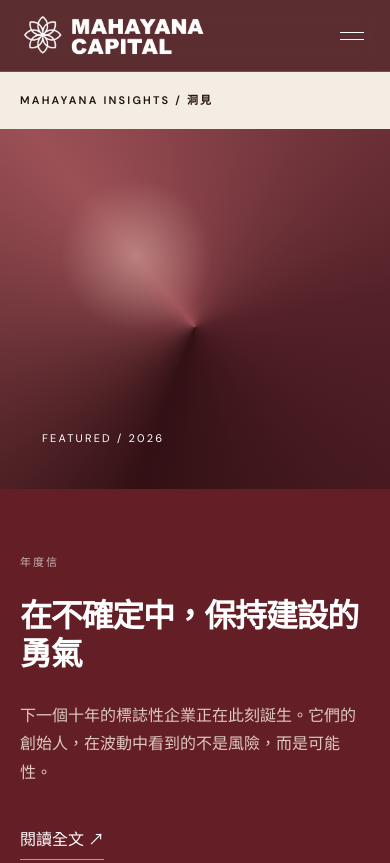
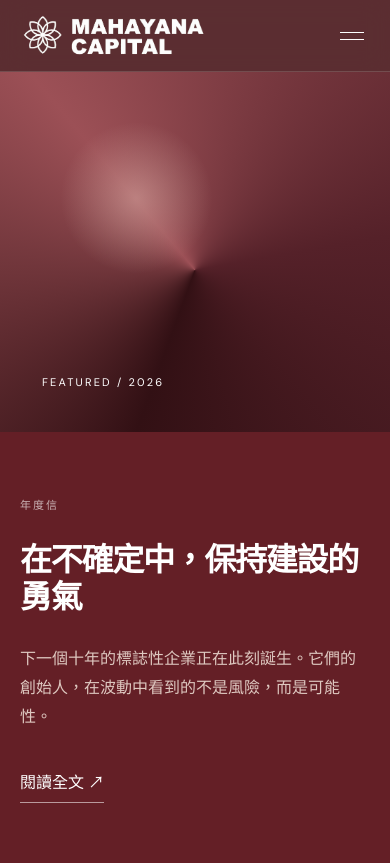
Before and after one commit to MahayanaCapital/MCP.WWW, a website: page insights-zh-tw.html in a window 390 px wide. Shown: the top 863 px of the page. Drawn offline with nearby package versions, Linux system fonts and the light colour scheme.

Commit message:
Remove insights section labels

```diff
--- a/assets/css/mahayanacap.css
+++ b/assets/css/mahayanacap.css
@@ -269,7 +269,6 @@ footer .nav-link { color: #fff !important; }
 .insights-hero { min-height: 620px; padding: 105px 4vw 80px; background: var(--cream); display: flex; flex-direction: column; justify-content: space-between; }
 .insights-hero h1 { font: 600 clamp(58px, 8.5vw, 126px)/1.02 var(--serif); letter-spacing: -.06em; margin: 45px 0; }
 .insights-hero p { width: auto; margin: 0 0 0 auto; font: 400 18px/1.8 var(--serif); white-space: nowrap; }
-.insights-hero-minimal { min-height: auto; padding: 24px 4vw; }
 .featured-insight { display: grid; grid-template-columns: 1.15fr .85fr; padding: 0; background: var(--wine); color: #fff; }
 .featured-art { min-height: 580px; display: flex; align-items: flex-end; padding: 42px; background: radial-gradient(circle at 35% 35%,rgba(255,230,215,.32),transparent 22%),conic-gradient(from 200deg at 50% 55%,#321014,#9c5056,#552129,#321014); }
 .featured-art span { font-size: 11px; letter-spacing: .2em; }
@@ -369,7 +368,6 @@ html[lang="zh-TW"] .featured-copy h2 { font-size: clamp(32px, 3vw, 44px); white-
   .team-browser { padding: 35px 20px 90px; }
   .insights-directory { padding-top: 72px; }
   .insights-hero { min-height: 540px; padding: 80px 20px 60px; }
-  .insights-hero-minimal { min-height: auto; padding: 20px; }
   .insights-hero p { margin: 0; white-space: normal; }
   .featured-insight { grid-template-columns: 1fr; }
   .featured-art { min-height: 360px; }
--- a/insights-zh-tw.html
+++ b/insights-zh-tw.html
@@ -13,9 +13,6 @@
 <body class="insights-page">
   <header class="site-header navbar navbar-expand-lg" data-bss-component="navbar"><a class="brand logo-link" href="zh-tw.html#top" aria-label="MahayanaCap 首頁"><img class="site-logo" src="assets/img/MAHAYANA_CAPITAL_logo_web_white_v2.png" alt="Mahayana Capital"></a><nav class="nav-links navbar-nav ms-auto align-items-lg-center" aria-label="主導航"><a class="nav-link" href="zh-tw.html#belief">投資理念</a><a class="nav-link" href="zh-tw.html#companies">被投企業</a><a class="nav-link" href="insights-zh-tw.html">洞見</a><a class="nav-link" href="markets-zh-tw.html">市場</a><a class="nav-link" href="team-zh-tw.html">團隊</a><a class="nav-cta" href="mailto:hello@mahayanacap.com">與我們同行 ↗</a><a class="nav-link lang-switch" href="insights-en.html" aria-label="English version">EN</a></nav><button class="menu-button" aria-expanded="false" aria-label="打開菜單"><span></span><span></span></button></header>
   <main class="insights-directory">
-    <section class="insights-hero insights-hero-minimal container-fluid">
-      <span class="eyebrow">MAHAYANA INSIGHTS / 洞見</span>
-    </section>
     <section class="featured-insight container-fluid">
       <div class="featured-art"><span>FEATURED / 2026</span></div>
       <div class="featured-copy">
```
Also changed, not shown: insights-en.html (+0 -3 lines).
